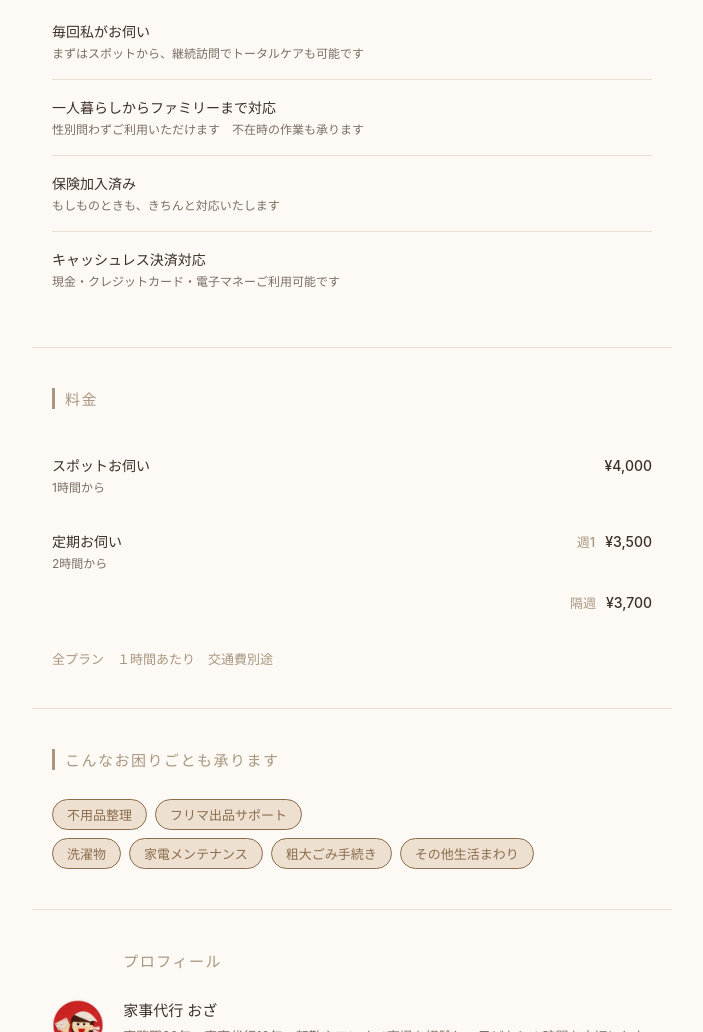
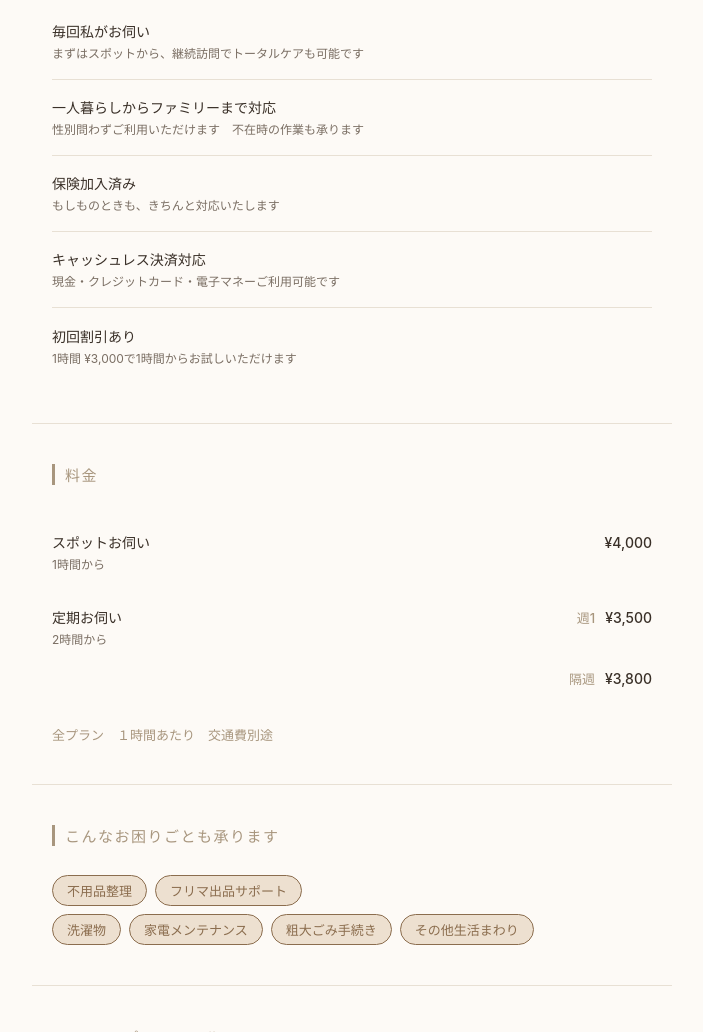
Before and after one commit to ozza6738/homepage, a plain HTML site: page index.html in a window 1280 px wide. Shown: the part 753-1785 px from the top of the page, without its empty margins (288-991 px from the left). Drawn offline with Linux system fonts and the light colour scheme.

Commit message:
Add files via upload

```diff
--- a/index.html
+++ b/index.html
@@ -105,6 +105,12 @@ body { font-family: -apple-system, 'Hiragino Sans', 'Hiragino Kaku Gothic ProN',
           <div class="svc-note">現金・クレジットカード・電子マネーご利用可能です</div>
         </div>
       </div>
+      <div class="svc-row">
+        <div>
+          <div class="svc-name">初回割引あり</div>
+          <div class="svc-note">1時間 ¥3,000で1時間からお試しいただけます</div>
+        </div>
+      </div>
     </div>
   </div>
 
@@ -127,7 +133,7 @@ body { font-family: -apple-system, 'Hiragino Sans', 'Hiragino Kaku Gothic ProN',
       </div>
       <div class="svc-row">
         <div></div>
-        <div class="svc-price"><span style="font-size:13px; color:#A8967E; margin-right:10px;">隔週</span>¥3,700</div>
+        <div class="svc-price"><span style="font-size:13px; color:#A8967E; margin-right:10px;">隔週</span>¥3,800</div>
       </div>
     </div>
     <p style="font-size:13px; color:#A8967E; margin-top:1.2rem;">全プラン　１時間あたり　交通費別途</p>
```
